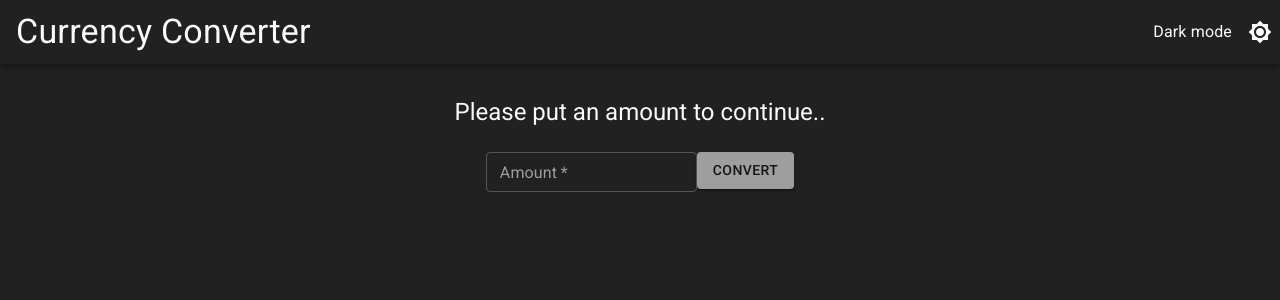
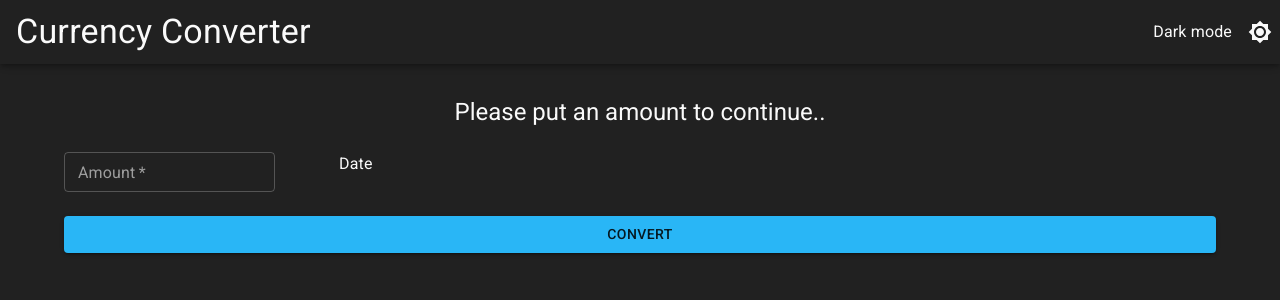
Before and after one commit to raj5036/Currency-Converter, a React (Vite) app: page / in a window 1280 px wide. Shown: the top 300 px of the page. Built offline with nearby package versions, Linux system fonts and the light colour scheme; no server answers.

Commit message:
Fetched supported currencies

```diff
--- a/package.json
+++ b/package.json
@@ -14,6 +14,8 @@
     "@emotion/styled": "^11.11.5",
     "@mui/icons-material": "^5.16.1",
     "@mui/material": "^5.16.1",
+    "axios": "^1.7.2",
+    "dotenv": "^16.4.5",
     "react": "^18.3.1",
     "react-dom": "^18.3.1",
     "styled-components": "^6.1.11"
--- a/src/components/CurrencyConverter/CurrencyConverter.tsx
+++ b/src/components/CurrencyConverter/CurrencyConverter.tsx
@@ -1,19 +1,36 @@
-import { useState } from "react";
-import { Button, TextField } from "@mui/material";
+import { useEffect, useState } from "react";
+import { Button, Stack, TextField, useTheme } from "@mui/material";
 import { CurrencyConverterStyles } from "./CurrencyConverterStyles";
+import { getSupportedCurrencies } from "../../utils/ApiClient";
 
 const CurrencyConverter = () => {
 	const [amount, setAmount] = useState<number>(0)
+	const [currencies, setCurrencies] = useState<string[]>([])
+
+	useEffect(() => {
+		getSupportedCurrencies()
+			.then((response) => {
+				setCurrencies(Object.keys(response.conversion_rates))
+			})
+			.catch((error) => {
+				console.log('error', error)
+			})
+	}, [])
 
 	const onSubmitClick = () => {
 		console.log('amount', amount)
+		console.log('currencies', currencies)
 	}
+
+	const theme = useTheme();
+	console.log('themeConverter', theme)
 
 	return (
 		<CurrencyConverterStyles.Box>
 			<CurrencyConverterStyles.Header variant="h5">
 				Please put an amount to continue..
 			</CurrencyConverterStyles.Header>
+			<Stack direction="row" spacing={8} sx={{marginBottom: theme.spacing(3)}}>
 				<TextField
 					variant="outlined"
 					size="small"
@@ -23,9 +40,12 @@ const CurrencyConverter = () => {
 					required
 					onChange={(e) => setAmount(Number(e.target.value))}
 				></TextField>
+
+				<div>{"Date"}</div>
+			</Stack>
 			<Button
 				variant="contained"
-				color="primary"
+				color="info"
 				onClick={onSubmitClick}
 			>Convert</Button>
 		</CurrencyConverterStyles.Box>
--- a/src/components/CurrencyConverter/CurrencyConverterStyles.ts
+++ b/src/components/CurrencyConverter/CurrencyConverterStyles.ts
@@ -5,6 +5,8 @@ import { styled } from "@mui/material/styles";
 export const CurrencyConverterStyles = {
 	Box: styled(Box)(({ theme }) => ({
 		textAlign: 'center',
+		display: 'flex',
+		flexDirection: 'column',
 	})),
 	Header: styled(Typography)(( {theme} ) => ({
 		marginBottom: theme.spacing(3)
--- /dev/null
+++ b/src/utils/ApiClient.ts
@@ -0,0 +1,15 @@
+import axios from "axios"
+
+export const API_KEY = "352b707d5fbcafb682bfafae"
+
+export const getSupportedCurrencies = () => {
+	return Promise.resolve(
+		axios.get(`https://v6.exchangerate-api.com/v6/${API_KEY}/latest/USD`)
+	)
+		.then((response) => {
+			return response.data
+		})
+		.catch((error) => {
+			return error
+		})
+}
```
Also changed, not shown: 1 other file (tests, documents, lock files or other folders). Lines whose indentation alone changed are shown as unchanged.
